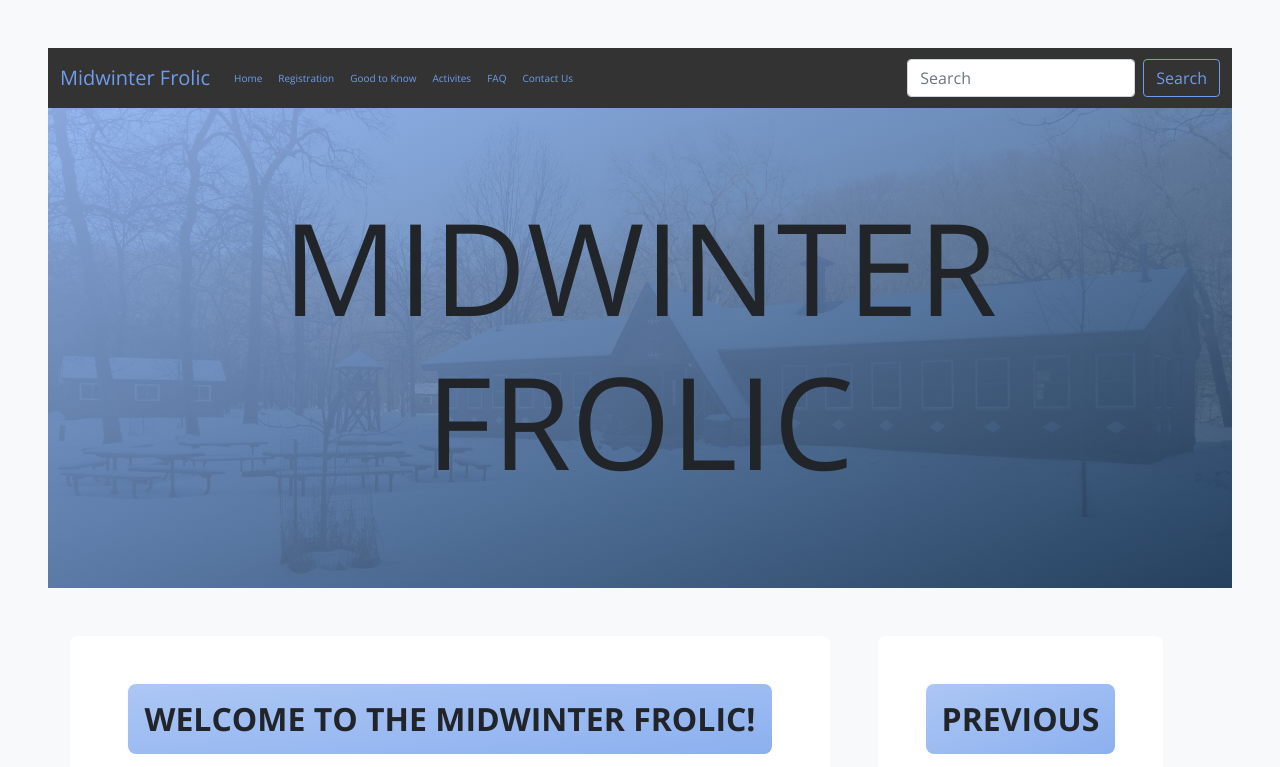
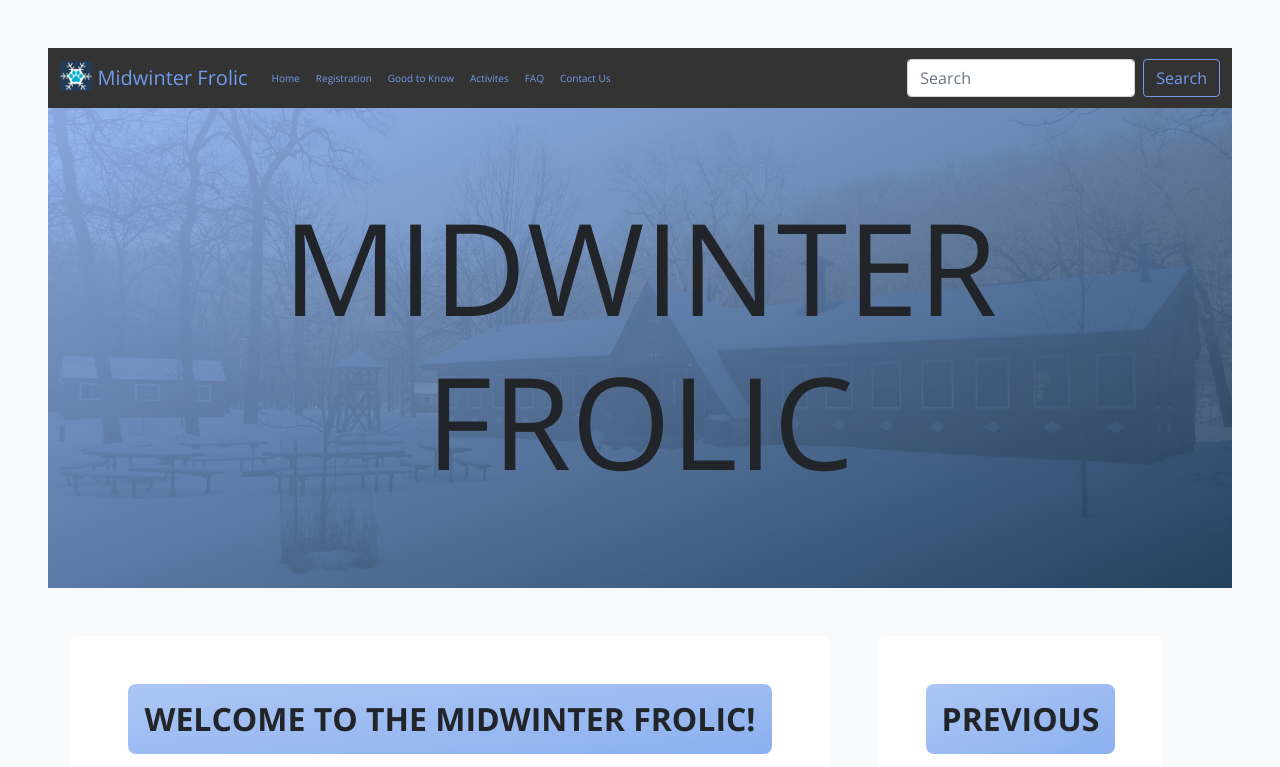
Before and after one commit to fox-yokai/norrsken, a website: page index.html in a window 1280 px wide. Shown: the top 767 px of the page. Drawn offline with nearby package versions, Linux system fonts and the light colour scheme.

Commit message:
added logo to navbar

```diff
--- a/css/style.css
+++ b/css/style.css
@@ -49,6 +49,10 @@ a {
 }
 .navigation {
     background-color: var(--color-grey-dark-3);
+}
+
+.navbar-logo {
+    height: 30px;
 }
 
 .navigation .navbar-toggler-icon {
--- a/index.html
+++ b/index.html
@@ -22,7 +22,9 @@
 
   <nav class="navbar navbar-expand-lg navigation">
     <div class="container-fluid">
-      <a class="navbar-brand" href="#">Midwinter Frolic</a>
+      <a class="navbar-brand" href="#">
+        <img src="./img/logo.jpg" alt="" class="d-inline-block align-top navbar-logo">
+        Midwinter Frolic</a>
       <button class="navbar-toggler" type="button" data-bs-toggle="collapse" data-bs-target="#navbarSupportedContent" aria-controls="navbarSupportedContent" aria-expanded="false" aria-label="Toggle navigation">
         <span class="navbar-toggler-icon"></span>
       </button>
```
